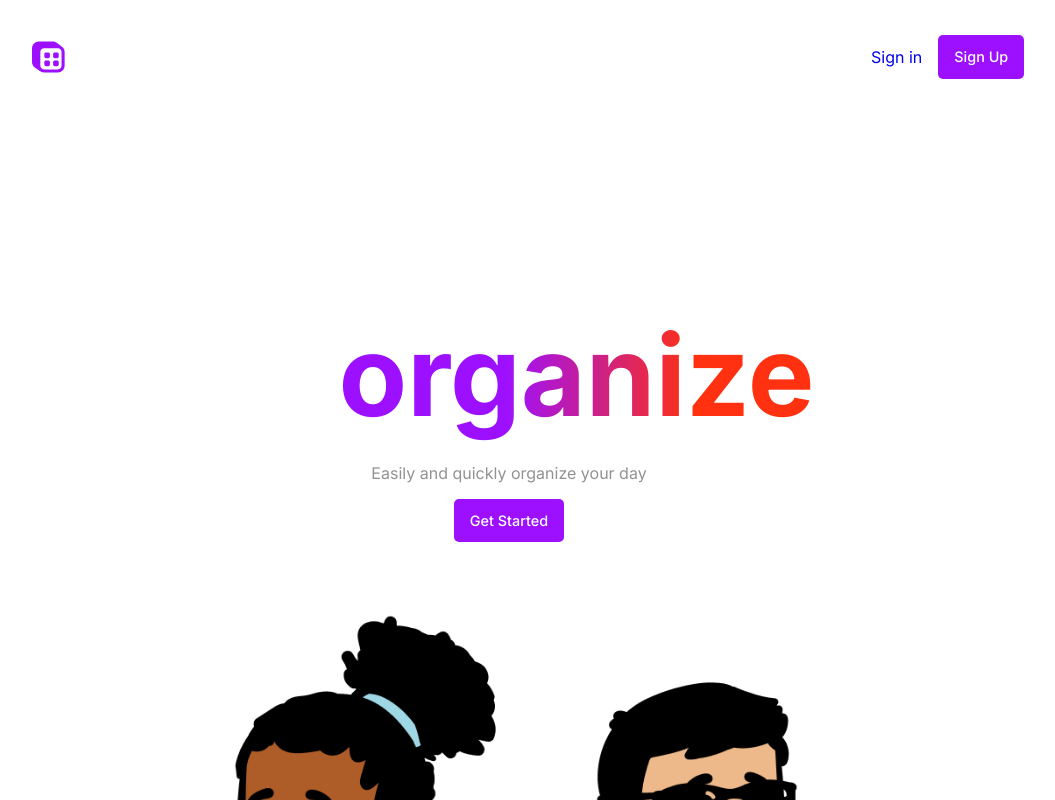
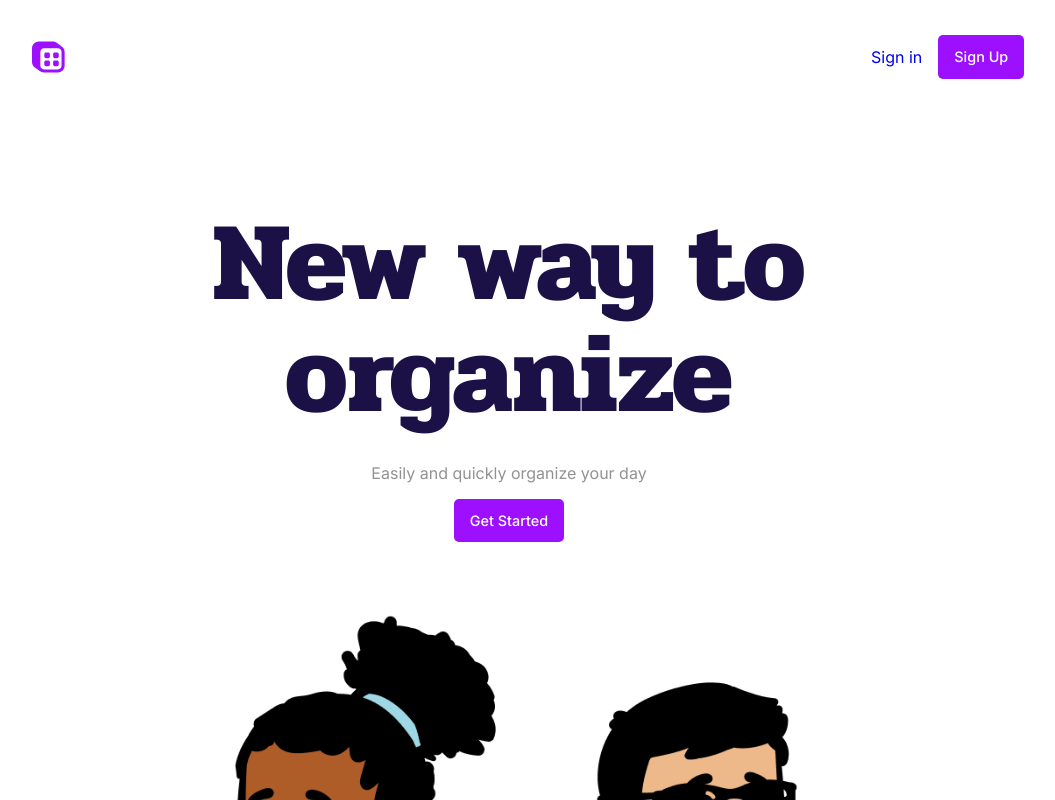
Before and after one commit to Gabriel-Silverio-96/web-taskyup, a Next.js app: page / in a window 1280 px wide. Shown: the top 800 px of the page, without its empty margins (131-1186 px from the left). Built offline with nearby package versions, Linux system fonts and the light colour scheme.

Commit message:
style(all): import font family pridi

```diff
--- a/pages/index.tsx
+++ b/pages/index.tsx
@@ -45,10 +45,7 @@ const Home: NextPage = () => {
 
       <main>
         <section className={style.call_to_action_container}>
-          <h1>
-            New way
-            <br /> to <span>organize</span>
-          </h1>
+          <h1>New way to organize</h1>
           <p>Easily and quickly organize your day</p>
           <a
             target="_blank"
--- a/styles/Home.module.css
+++ b/styles/Home.module.css
@@ -9,7 +9,7 @@
 }
 
 .call_to_action_container h1 {
-    color: #fff;
+    color: var(--color-title);
     text-align: center;
     font-size: 7rem;
     font-weight: 700;
--- a/styles/design.tokens.css
+++ b/styles/design.tokens.css
@@ -1,4 +1,5 @@
 :root {
     --color-primary: #9C10FF;
+    --color-title: #1B1147;
     --color-white: #ffffff;
 }
--- a/styles/global.css
+++ b/styles/global.css
@@ -1,5 +1,6 @@
+@import "./design.tokens.css";
 @import url("https://fonts.googleapis.com/css2?family=Inter:wght@400;500;700&display=swap");
-@import "./design.tokens.css";
+@import url('https://fonts.googleapis.com/css2?family=Pridi:wght@500;700&display=swap');
 
 * {
   box-sizing: border-box;
@@ -11,6 +12,10 @@ body {
   margin: 0;
   font-family: 'Inter', sans-serif;
   background: var(--color-white);
+}
+
+h1, h2, h3, h4, h5, h6 {
+  font-family: 'Pridi', serif;
 }
 
 a {
```
